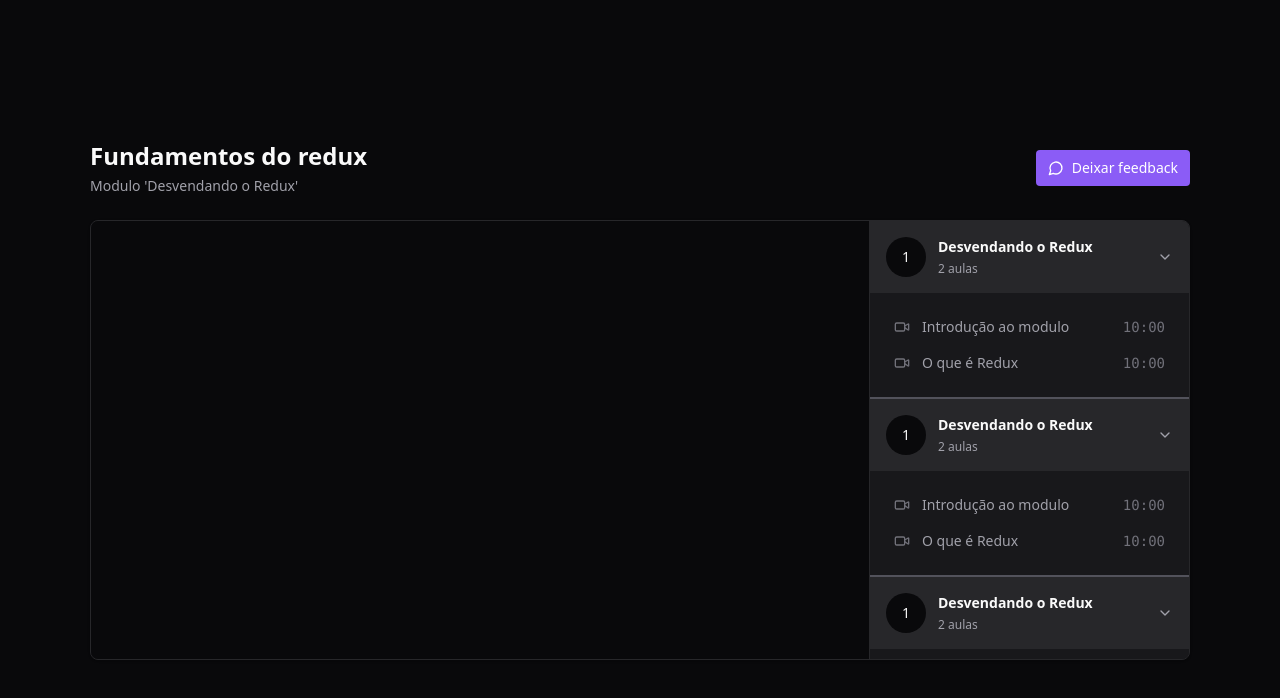
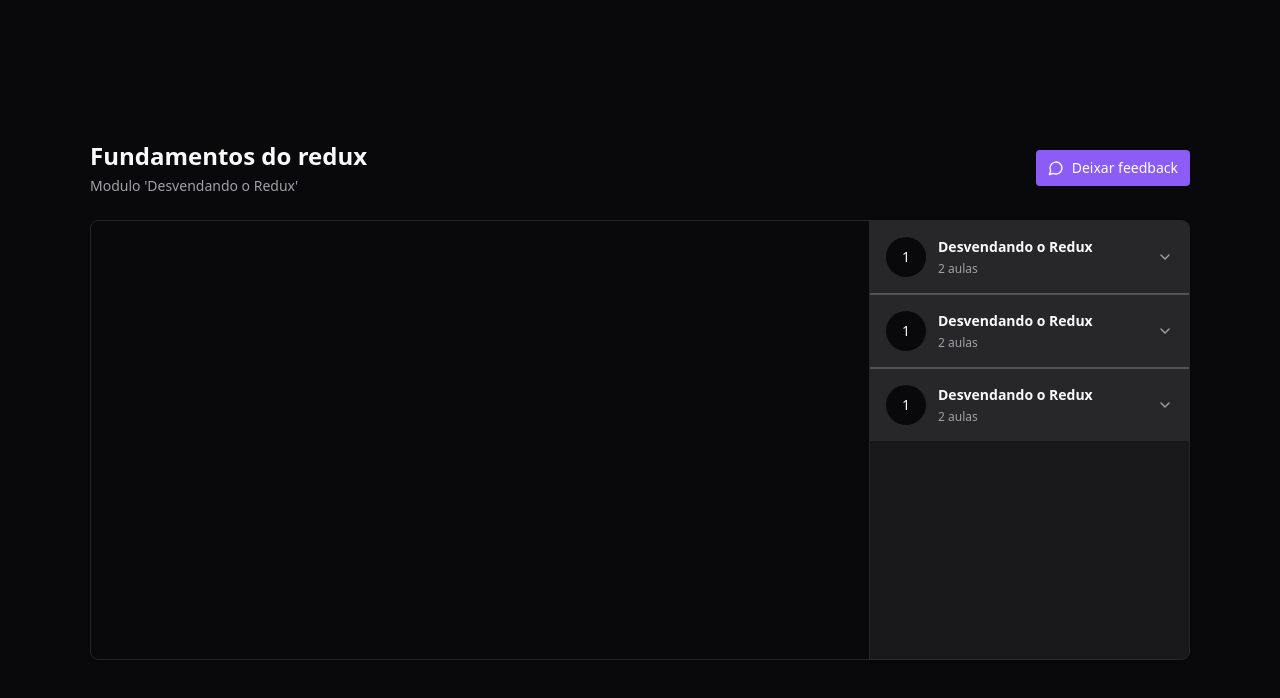
Before and after one commit to FelipeTeofiloSiqueiraCosta/react-redux-zustand, a React (Vite) app: page / in a window 1280 px wide. Shown: the top 698 px of the page. Built offline with nearby package versions, Linux system fonts and the light colour scheme.

Commit message:
feat: Adding radix collapsible component

```diff
--- a/package.json
+++ b/package.json
@@ -10,6 +10,7 @@
     "preview": "vite preview"
   },
   "dependencies": {
+    "@radix-ui/react-collapsible": "^1.0.3",
     "@reduxjs/toolkit": "^2.2.1",
     "lucide-react": "^0.358.0",
     "react": "^18.2.0",
--- a/src/components/Module.tsx
+++ b/src/components/Module.tsx
@@ -1,5 +1,6 @@
 import { ChevronDown } from "lucide-react";
 import { Lesson } from "./Lesson";
+import * as Collapsible from "@radix-ui/react-collapsible";
 
 interface ModuleProps {
   number: number;
@@ -8,7 +9,8 @@
 }
 export function Module({ videoClasses, number, title }: ModuleProps) {
   return (
-    <div>
+    <Collapsible.Root className="group">
+      <Collapsible.Trigger asChild>
         <button className="flex w-full items-center gap-3 bg-zinc-800 p-4">
           <span className="flex h-10 w-10 rounded-full items-center justify-center bg-zinc-950 text-sm">
             {number}
@@ -19,8 +21,10 @@
               {videoClasses.length} aulas
             </span>
           </div>
-        <ChevronDown className="h-4 w-4 ml-auto text-zinc-400" />
+          <ChevronDown className="h-4 w-4 ml-auto text-zinc-400 group-data-[state=open]:rotate-180 transition-all" />
         </button>
+      </Collapsible.Trigger>
+      <Collapsible.Content asChild>
         <nav className="flex flex-col relative gap-4 p-6">
           {videoClasses.map((item) => {
             return (
@@ -32,6 +36,7 @@
             );
           })}
         </nav>
-    </div>
+      </Collapsible.Content>
+    </Collapsible.Root>
   );
 }
```
Also changed, not shown: 1 other file (tests, documents, lock files or other folders). Lines whose indentation alone changed are shown as unchanged.
